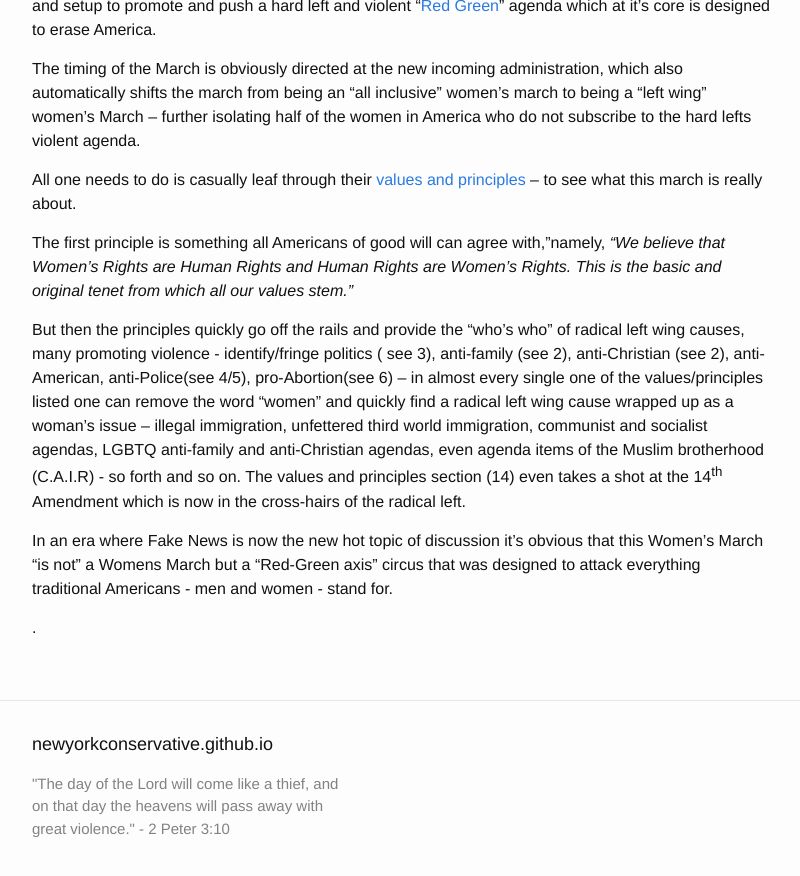
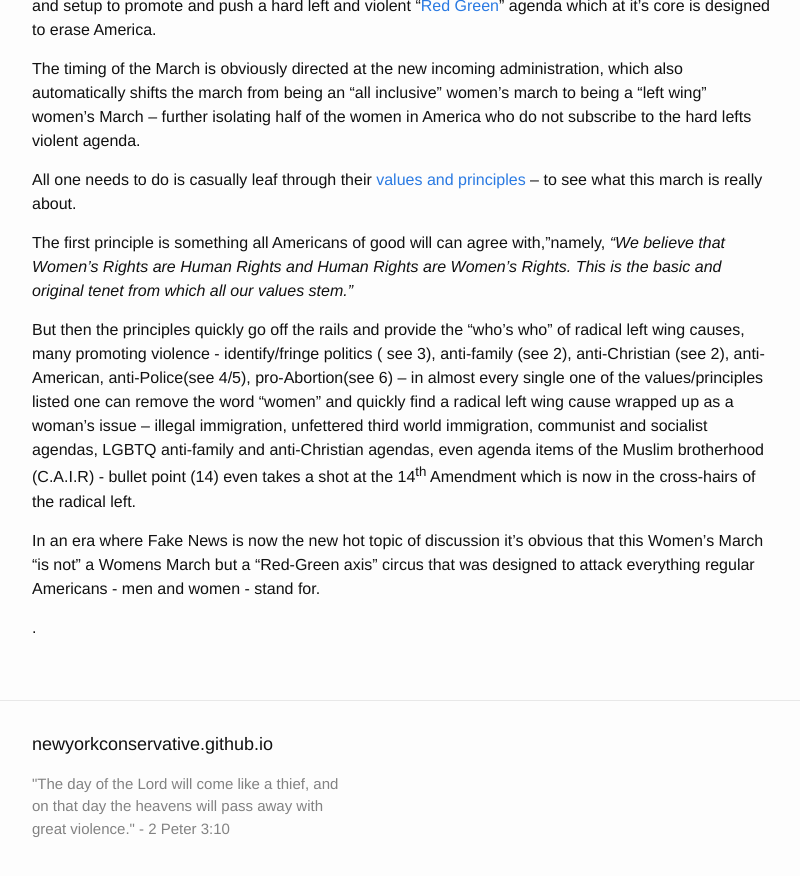
Before and after one commit to newyorkconservative/newyorkconservative.github.io, a Jekyll site: the page built from _posts/2017-01-19-fake-news-not-a-womans-march-the-red-green-axis.md, in a window 1280 px wide and 900 px high, scrolled down 721 px. Shown: the top 876 px of the window, without its empty margins (238-1038 px from the left). Built offline with Jekyll 4.4.1, drawn with Linux system fonts in a browser that asks for light colours.

Commit message:
Syncing _posts/2017-01-19-fake-news-not-a-womans-march-the-red-green-axis.md from WordPress at https://www.newyorkconservative.com (America is back and so is the New York Conservative) - wpghs

```diff
--- a/_posts/2017-01-19-fake-news-not-a-womans-march-the-red-green-axis.md
+++ b/_posts/2017-01-19-fake-news-not-a-womans-march-the-red-green-axis.md
@@ -7,7 +7,7 @@ post_excerpt: ""
 layout: post
 published: true
 amazonS3_cache:
-  - 'a:4:{s:97:"https://s3.amazonaws.com/newyorkconservative/wp-content/uploads/2017/01/17231210/womans-march.png";s:4:"4452";s:79:"https://www.newyorkconservative.com/wp-content/uploads/2017/01/womans-march.png";s:4:"4452";s:85:"https://www.centerforsecuritypolicy.org/wp-content/uploads/2015/06/Red_Green_Axis.pdf";a:1:{s:9:"timestamp";i:1484849485;}s:156:"https://static1.squarespace.com/static/584086c7be6594762f5ec56e/t/5877e236cd0f68f052043067/1484251705644/WMW+Guiding+Vision+%26+Definition+of+Principles.pdf";a:1:{s:9:"timestamp";i:1484849485;}}'
+  - 'a:4:{s:97:"https://s3.amazonaws.com/newyorkconservative/wp-content/uploads/2017/01/17231210/womans-march.png";s:4:"4452";s:79:"https://www.newyorkconservative.com/wp-content/uploads/2017/01/womans-march.png";s:4:"4452";s:85:"https://www.centerforsecuritypolicy.org/wp-content/uploads/2015/06/Red_Green_Axis.pdf";a:1:{s:9:"timestamp";i:1484850467;}s:156:"https://static1.squarespace.com/static/584086c7be6594762f5ec56e/t/5877e236cd0f68f052043067/1484251705644/WMW+Guiding+Vision+%26+Definition+of+Principles.pdf";a:1:{s:9:"timestamp";i:1484850467;}}'
 wp_permalink: >
   /archives/fake-news-not-a-womans-march-the-red-green-axis/
 ---
@@ -23,8 +23,8 @@ All one needs to do is casually leaf through their <a href="https://static1.squa
 
 The first principle is something all Americans of good will can agree with,”namely, <em>“We believe that Women’s Rights are Human Rights and Human Rights are Women’s Rights. This is the basic and original tenet from which all our values stem.”</em>
 
-But then the principles quickly go off the rails and provide the “who’s who” of radical left wing causes, many promoting violence - identify/fringe politics ( see 3), anti-family (see 2), anti-Christian (see 2), anti-American, anti-Police(see 4/5), pro-Abortion(see 6) – in almost every single one of the values/principles listed one can remove the word “women” and quickly find a radical left wing cause wrapped up as a woman’s issue – illegal immigration, unfettered third world immigration, communist and socialist agendas, LGBTQ anti-family and anti-Christian agendas, even agenda items of the Muslim brotherhood (C.A.I.R) - so forth and so on. The values and principles section (14) even takes a shot at the 14<sup>th</sup> Amendment which is now in the cross-hairs of the radical left.
+But then the principles quickly go off the rails and provide the “who’s who” of radical left wing causes, many promoting violence - identify/fringe politics ( see 3), anti-family (see 2), anti-Christian (see 2), anti-American, anti-Police(see 4/5), pro-Abortion(see 6) – in almost every single one of the values/principles listed one can remove the word “women” and quickly find a radical left wing cause wrapped up as a woman’s issue – illegal immigration, unfettered third world immigration, communist and socialist agendas, LGBTQ anti-family and anti-Christian agendas, even agenda items of the Muslim brotherhood (C.A.I.R) - bullet point (14) even takes a shot at the 14<sup>th</sup> Amendment which is now in the cross-hairs of the radical left.
 
-In an era where Fake News is now the new hot topic of discussion it’s obvious that this Women’s March "is not" a Womens March but a “Red-Green axis” circus that was designed to attack everything traditional Americans - men and women - stand for.
+In an era where Fake News is now the new hot topic of discussion it’s obvious that this Women’s March "is not" a Womens March but a “Red-Green axis” circus that was designed to attack everything regular Americans - men and women - stand for.
 
 .
```
